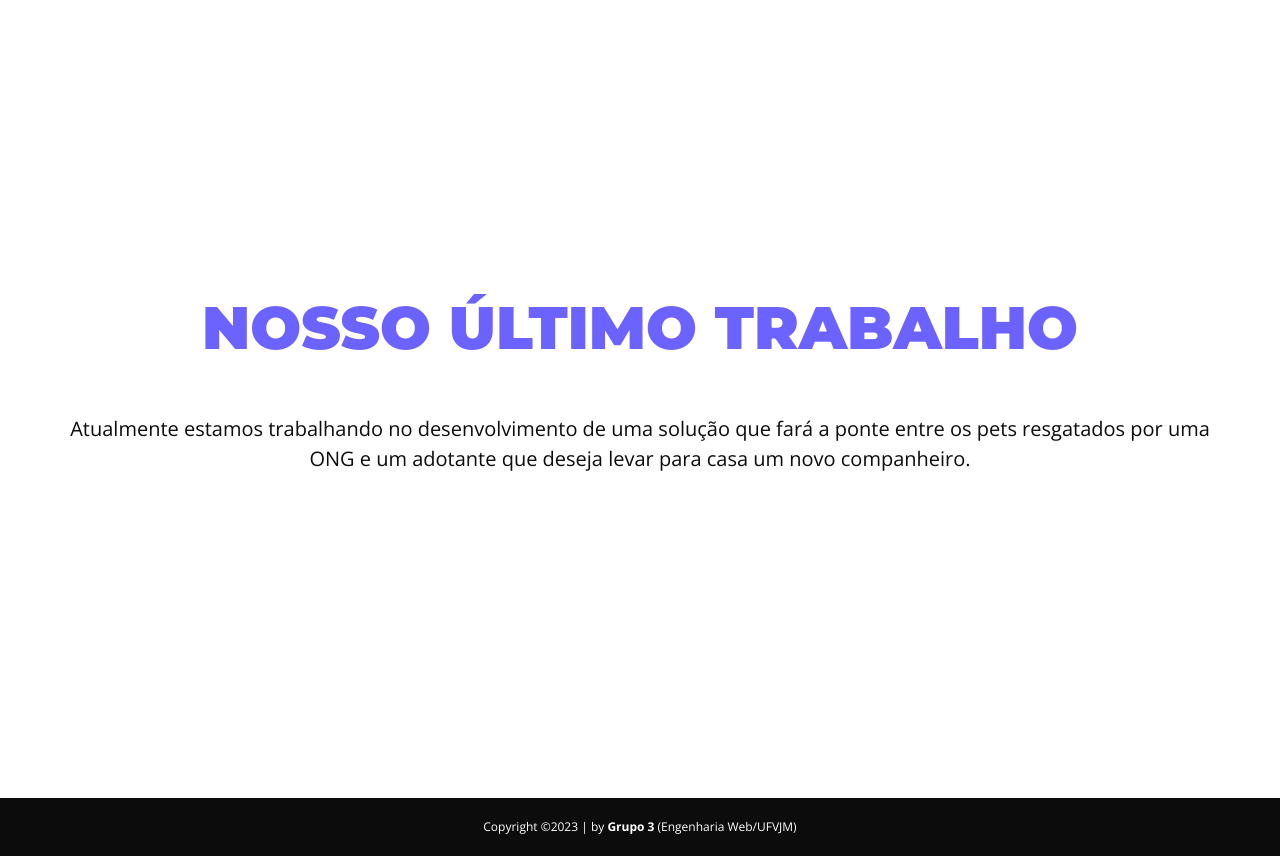
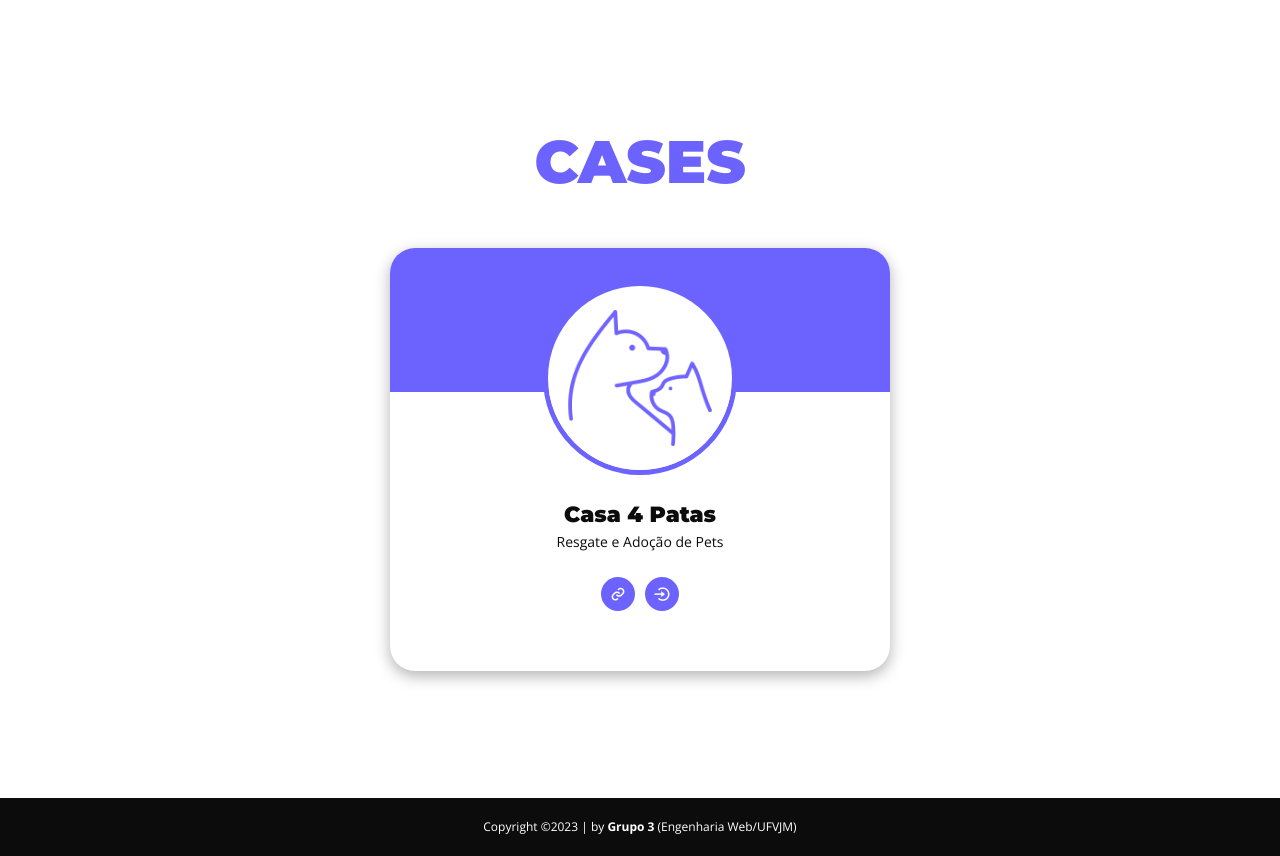
Before and after one commit to henrimachado/bytesavvy, a plain HTML site: page index.html in a window 1280 px wide. Shown: the part 4142-4998 px from the top of the page. Drawn offline with nearby package versions, Linux system fonts and the light colour scheme.

Commit message:
case4patas

```diff
--- a/assets/css/styles.css
+++ b/assets/css/styles.css
@@ -233,6 +233,14 @@
 }
 
 
+.card-case {
+    width: 50rem;
+    border-radius: 2.5rem;
+    background: var(--white-color);
+    box-shadow: 0 5px 15px rgba(0,0,0,0.3);
+
+}
+
 
 @media screen and  (max-device-width: 320px) {
     h2  {
@@ -266,6 +274,10 @@
     .card-image{
         height: 120px;
         width: 120px;
+    }
+
+    .card-case{
+        width: 30rem;
     }
 
 }
--- a/index.html
+++ b/index.html
@@ -5,7 +5,7 @@
     <meta charset="UTF-8">
     <meta http-equiv="X-UA-Compatible" content="IE=edge">
     <meta name="viewport" content="width=device-width, initial-scale=0.8">
-    <title>Landing Page</title>
+    <title>ByteSavvy Solutions</title>
     <link rel="preconnect" href="https://fonts.googleapis.com">
     <link rel="preconnect" href="https://fonts.gstatic.com" crossorigin>
     <link
@@ -275,8 +275,53 @@
 
     <section id="projetos" class="white-bg section-site">
         <div class="main-content intro-content">
-            <h2 class="primary-color">Nosso último trabalho</h2>
-            <p>Atualmente estamos trabalhando no desenvolvimento de uma solução que fará a ponte entre os pets resgatados por uma ONG e um adotante que deseja levar para casa um novo companheiro.</p>
+            <h2 class="primary-color">Cases</h2>
+
+
+
+            <div class="">
+                <div class="">
+                    <div class="card-wrapper swiper-wrapper">
+                        <div class="card-case">
+
+                            <div class="image-content">
+                                <span class="overlay"></span>
+
+                                <div class="card-image">
+                                    <img src="./assets/img/case-4patas.png" alt="" class="card-img">
+                                </div>
+                            </div>
+
+
+                            <div class="card-content">
+                                <h3 class="name">Casa 4 Patas</h3>
+                                <p class="job">Resgate e Adoção de Pets</p>
+
+
+
+                                <div class="media-buttons">
+                                    <a href="https://lucasalexsander.github.io/site4Patas/" class="link" target="_blank">
+                                        <i class='bx bx-link'></i>
+                                    </a>
+
+                                    <a href="https://lucasalexsander.github.io/site4Patas/login.html" class="link" target="_blank">
+                                        <i class='bx bx-log-in-circle'></i>
+                                    </a>
+
+                                </div>
+                            </div>
+                        </div>
+
+
+
+
+                    </div>
+                </div>
+
+                <div class="swiper-button-next"></div>
+                <div class="swiper-button-prev"></div>
+                <div class="swiper-pagination"></div>
+            </div>
 
 
 
```
Also changed, not shown: assets/img/case-4patas.png (added).
